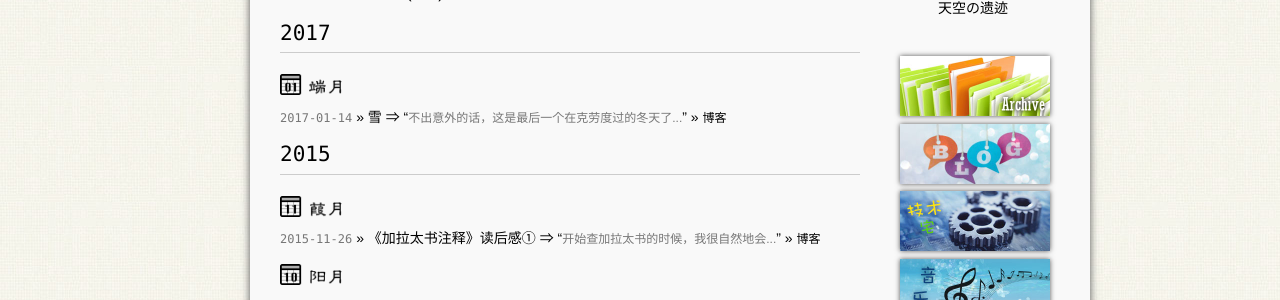
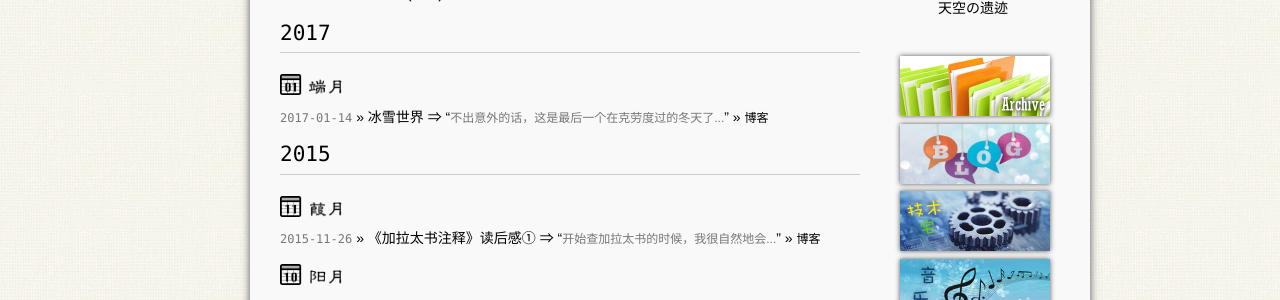
Before and after one commit to SoraNoIseki/soranoiseki.github.io, a Jekyll site: the page built from archive.html, in a window 1280 px wide and 900 px high. Shown: the part 254-554 px from the top of the window. Built offline with Jekyll 4.4.1, drawn with Linux system fonts in a browser that asks for light colours.

Commit message:
修改日志标题

```diff
--- a/_posts/2017-01-14-post.md
+++ b/_posts/2017-01-14-post.md
@@ -1,6 +1,6 @@
 ---
 layout: post
-title: 雪
+title: 冰雪世界
 date: 2017-01-14 +1000
 category: blog
 tag: [照片]
```
